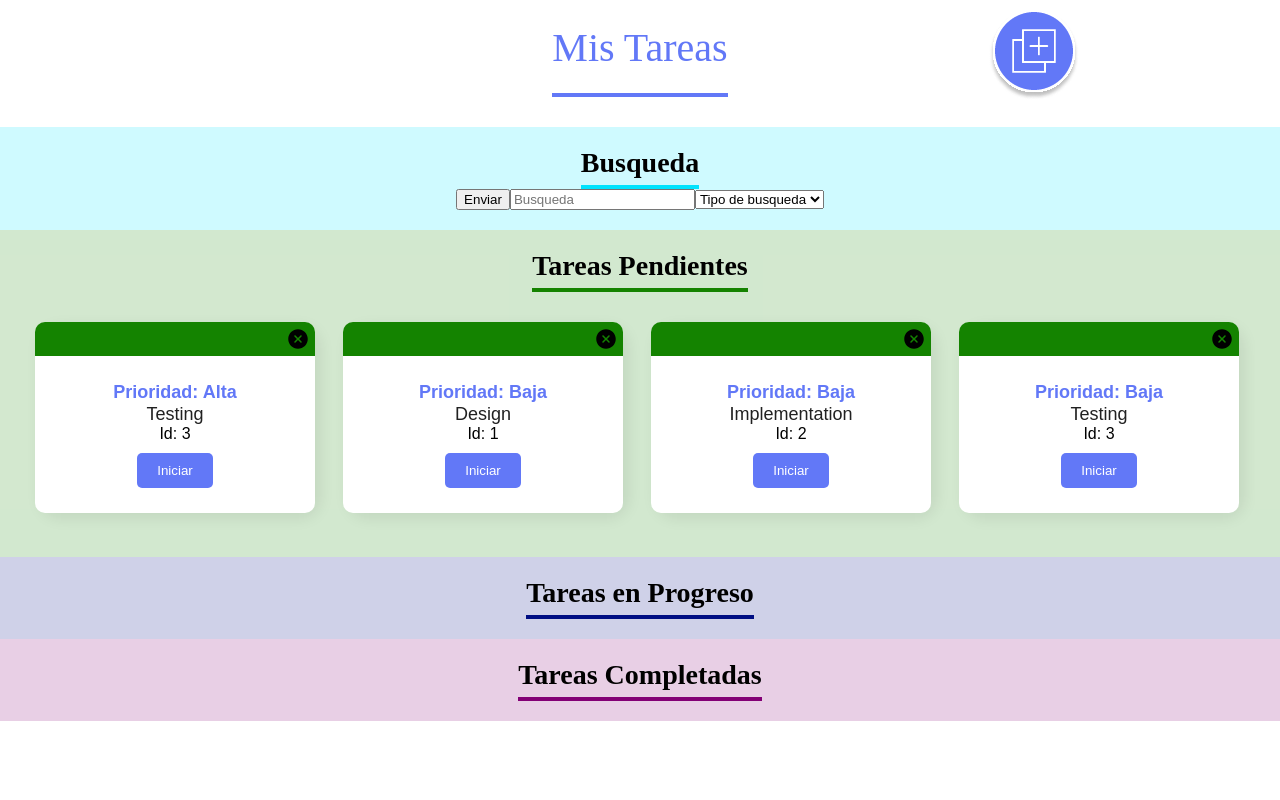
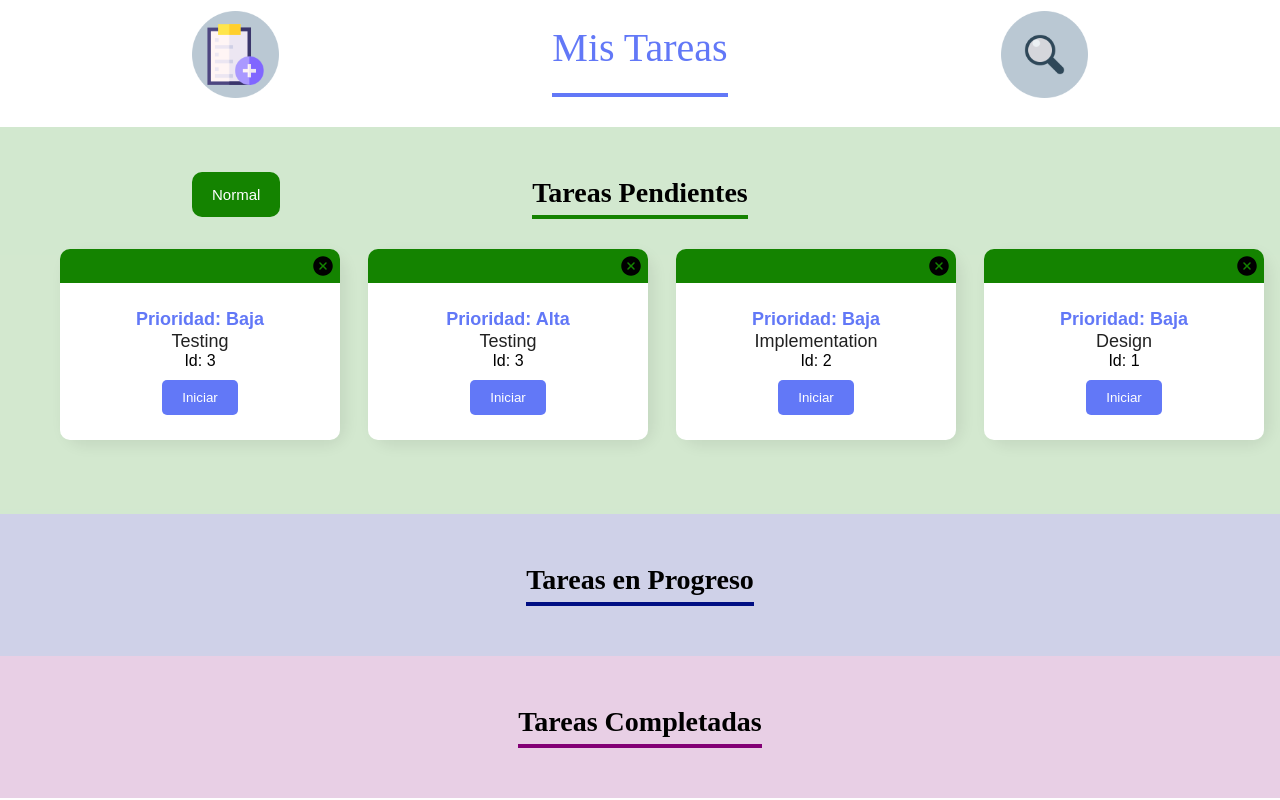
Before and after one commit to SergioR-02/laboratorio2, a React (Vite) app in the folder lab_2/: page / in a window 1280 px wide. Built offline with nearby package versions, Linux system fonts and the light colour scheme.

Commit message:
sort by priority

```diff
--- a/lab_2/src/App.tsx
+++ b/lab_2/src/App.tsx
@@ -1,12 +1,17 @@
 import Form from './components/formulario/Form'
 import AddForm from './components/addForm/AddForm'
-import { useState,useEffect ,useCallback} from 'react'
 import {taskManager} from './Estructuras/gestor'
+import {TipeTask} from './components/tipeTasks/TipeTask'
+import {useEffect, useState, useCallback} from 'react'
 import {Task} from './Estructuras/tareas'
-import {TipeTask} from './components/tipeTasks/TipeTask'
+
+
+
+
 
 function App() {
   const [add, setAdd] = useState(false)
+  const [barSearch, setBarSearch] = useState(false)
   const [list, setList] = useState<Task[]>([])
   const [progress, setProgress] = useState<Task[]>([])
   const [completed, setCompleted] = useState<Task[]>([])
@@ -14,6 +19,10 @@ function App() {
 
   const handleChange = () => {
     setAdd(!add)
+  }
+
+  const handleSearch = () => {
+    setBarSearch(!barSearch)
   }
 
   const handleCrteateTask = useCallback((id: number, descripcion: string, estado: string, prioridad: number): void => {
@@ -40,7 +49,7 @@ function App() {
   },[]);
 
   useEffect(() => {
-    setList(taskManager.taskBST.inorder())
+    setList(taskManager.pendingTasks.toArray())
     setProgress(taskManager.inProgressTasks.toArray())
     setCompleted(taskManager.completedTasks.toArray())
     // console.log(list)
@@ -50,12 +59,15 @@ function App() {
 
   return (
     <>
-      <AddForm handleChange={handleChange} />
+
+      <AddForm handleChange={handleChange} handleSearch={handleSearch}/>
       {add && <Form handleCrteateTask={handleCrteateTask} />}
-      <TipeTask title='Busqueda' listTask={completed} background="#00E3FE" handlefunction={():void=>{}}  type="search"/>
+      {barSearch && <TipeTask title='Busqueda' listTask={completed} background="#84DAE4" handlefunction={():void=>{}}  type="search"/>}
       <TipeTask title='Tareas Pendientes' listTask={list} background="#148300" handlefunction={handleStartTask} type="pending"/>
       <TipeTask title='Tareas en Progreso' listTask={progress} background="#000E83" handlefunction={handleCompleteTask}  type="progress" />
       <TipeTask title='Tareas Completadas' listTask={completed} background="#830075" handlefunction={handleDeleteCompletedTask}  type="completed"/>
+
+
     </>
   )
 }
--- a/lab_2/src/components/addForm/AddForm.css
+++ b/lab_2/src/components/addForm/AddForm.css
@@ -17,8 +17,17 @@
   border-bottom: 4px solid  #6278F7;
 }
 
-.titulo img{
+.titulo .add{
   position: absolute;
   cursor: pointer;
+  left: 15%;
+}
+
+.titulo img{
+  width: 87px;
+  position: absolute;
+  cursor: pointer;
+}
+.titulo .search{
   right: 15%;
 }
--- a/lab_2/src/components/addForm/AddForm.tsx
+++ b/lab_2/src/components/addForm/AddForm.tsx
@@ -3,13 +3,15 @@ import "./AddForm.css";
 
 interface AddFormProps {
   handleChange: () => void;
+  handleSearch: () => void;
 }
-function AddForm({handleChange}: AddFormProps) {
+function AddForm({handleChange,handleSearch}: AddFormProps) {
 
   return(
-    <section className="titulo" >
+    <section  className="titulo" >
+      <img className="search" onClick={handleSearch}  src="/img/busqueda.png" alt="" />
       <h2>Mis Tareas</h2>
-      <img onClick={handleChange} src="/img/add.png" alt="Logo de la organizacion"/>
+      <img className="add" onClick={handleChange} src="/img/add.png" alt="Logo de la organizacion"/>
     </section>
   )
 }
--- a/lab_2/src/components/tipeTasks/TipeTask.css
+++ b/lab_2/src/components/tipeTasks/TipeTask.css
@@ -5,7 +5,7 @@
 .containerTask{
   width: 100%;
   background-color: #8b7171;
-  padding: 20px ;
+  padding: 50px ;
   text-align: center;
   overflow: hidden;
   position: relative;;
@@ -21,7 +21,7 @@
   position: absolute;
   left:15%;
   border-radius: 10px;
-  top:10px;
+  top:45px;
 }
 
 .containerTask .title{
--- a/lab_2/src/components/tipeTasks/TipeTask.tsx
+++ b/lab_2/src/components/tipeTasks/TipeTask.tsx
@@ -1,12 +1,12 @@
 import "./TipeTask.css"
 import Tarjetas from '../tarjetas/Tarjetas'
 import { Task } from "../../Estructuras/tareas";
-import { useState } from "react";
+import { useEffect, useState } from "react";
 import Slider from "react-slick";
 import "slick-carousel/slick/slick.css";
 import "slick-carousel/slick/slick-theme.css";
 import {taskManager} from '../../Estructuras/gestor'
-
+import { LinkedList } from "../../Estructuras/linkedList";
 
 
 interface TipeTaskProps {
@@ -19,10 +19,23 @@ interface TipeTaskProps {
 
 const TipeTask = ({title,listTask,background,handlefunction,type}:TipeTaskProps) => {
 
+
   const [serch, setSerch] = useState<string>('');
   const [valueSerch, setValueSerch] = useState<string>('');
-  const [newList, setNewList] = useState<Task[]>([]);
+  const [newList, setNewList] = useState<Task[]>(listTask);
+  const [ordenar, setOrdenar] = useState<boolean>(false);
 
+  const handleOrdenar = ():void => {
+    setOrdenar(!ordenar);
+  }
+
+  useEffect(() => {
+    if(ordenar){
+      setNewList(taskManager.taskBST.inorder());
+    }else{
+      setNewList(listTask);
+    }
+  },[ordenar,listTask])
 
   const handleChange = (e: any):void => {
     setSerch(e.target.value);
@@ -32,10 +45,9 @@ const TipeTask = ({title,listTask,background,handlefunction,type}:TipeTaskProps)
     setValueSerch(e.target.value);
   }
 
+
   const handleSubmit = (): void => {
-
     console.log('Enviado:', valueSerch);
-
   }
 
   const settings = {
@@ -46,21 +58,23 @@ const TipeTask = ({title,listTask,background,handlefunction,type}:TipeTaskProps)
     slidesToScroll: 1
   };
 
-
-
   const transparentColor = `${background}30`;
-
-
-
 
   return(
     <section className="containerTask" style={{ backgroundColor: transparentColor}}>
 
-      {type!="pending" && listTask.length>0 ?
+      {type!="pending"&& type!="search" && listTask.length>0 ?
         <button className="boton2" style={{ background: background}}
           onClick={()=>(handlefunction())}>
           {type==="progress" ? "Completar" : "Eliminar"}
-        </button> : <></>}
+        </button> :  <></>}
+      {
+        type==="pending" && listTask.length>1 &&
+        <button className="boton2" style={{ background: background}}
+          onClick={()=>(handleOrdenar())}>
+            {ordenar ? "Ordenar por prioridad"  : "Normal"}
+        </button>
+      }
       <h2 className="title" style={{ borderBottom: `4px solid ${background}` }}>{title}</h2>
       { type==="search" &&
         <div>
@@ -79,9 +93,9 @@ const TipeTask = ({title,listTask,background,handlefunction,type}:TipeTaskProps)
         </div>
       }
       <div className="carrusel">
-        {listTask.length>0 && <Slider {...settings}>
+        {type!= "search" && listTask.length>0 && <Slider {...settings}>
           {
-            listTask.map((task) => (
+            newList.map((task) => (
               <Tarjetas key={task.getId()} task={task}
               backgrounds={background} handleStartTask={handlefunction}
               type={type}/>
```
Also changed, not shown: lab_2/public/img/add.png, lab_2/public/img/busqueda.png (added).
